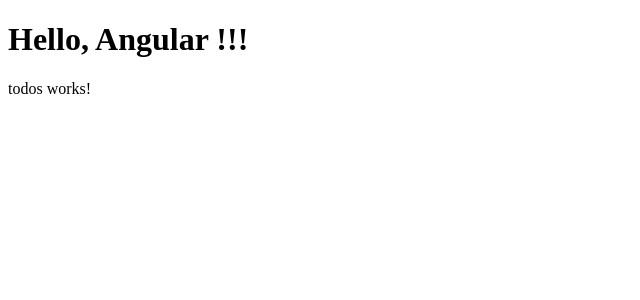
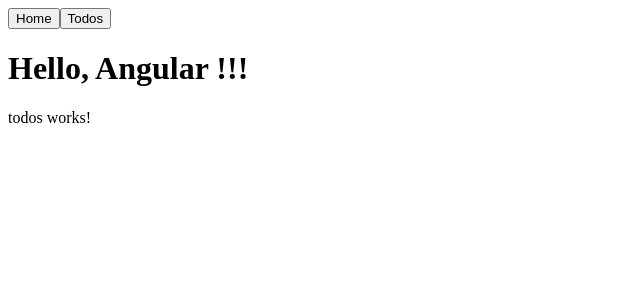
Before and after one commit to vdenisov-angular/firebase-demo-app, an Angular app: page /todos in a window 1280 px wide. Shown: the top 300 px of the page, without its empty margins (0-640 px from the left). Built offline with nearby package versions, Linux system fonts and the light colour scheme.

Commit message:
add layout

```diff
--- a/src/app/app.component.html
+++ b/src/app/app.component.html
@@ -1,3 +1,5 @@
+<app-header></app-header>
+
 <h1>
   Hello, Angular !!!
 </h1>
--- /dev/null
+++ b/src/app/shared/layout/header/header.component.html
@@ -0,0 +1,7 @@
+<a routerLink="/">
+  <button>Home</button>
+</a>
+
+<a routerLink="/todos">
+  <button>Todos</button>
+</a>
--- /dev/null
+++ b/src/app/shared/layout/header/header.component.ts
@@ -0,0 +1,15 @@
+import { Component, OnInit } from '@angular/core';
+
+@Component({
+  selector: 'app-header',
+  templateUrl: './header.component.html',
+  styleUrls: ['./header.component.css']
+})
+export class HeaderComponent implements OnInit {
+
+  constructor() { }
+
+  ngOnInit() {
+  }
+
+}
--- /dev/null
+++ b/src/app/shared/layout/index.ts
@@ -0,0 +1 @@
+export * from './header/header.component';
```
Also changed, not shown: src/app/shared/shared.module.ts (+12 -2 lines), src/app/shared/layout/header/header.component.css (added), 1 other file (tests, documents, lock files or other folders).
